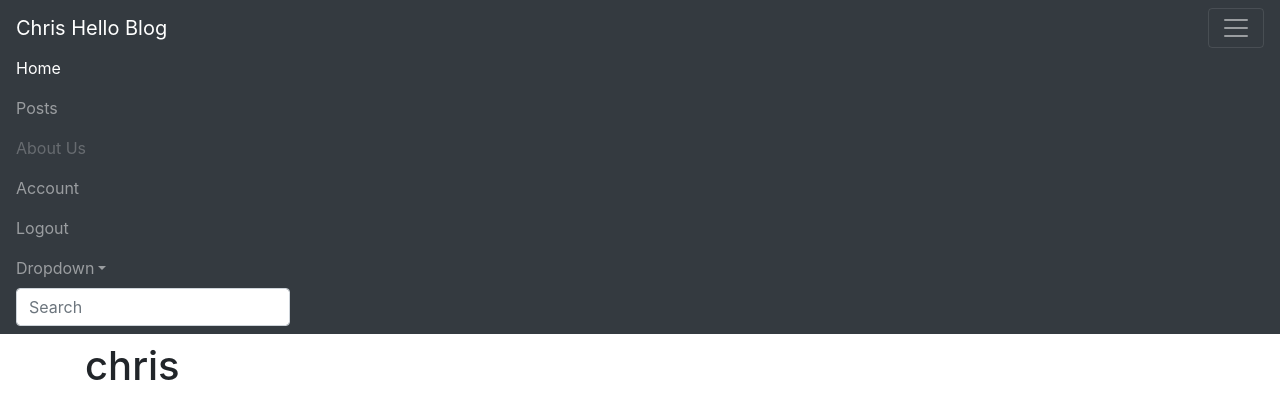
After one commit to chuac/Flask-Blog, a Flask app: page /account in a window 1280 px wide, after a click that opens the changed part. The commit adds this page. Shown: the top 419 px of the page. Run offline with Flask 2, Linux system fonts and the light colour scheme; a user stored in the database is signed in; some libraries are stand-ins or nearby versions.

Commit message:
Completed Login, Register, Logout functionalities - including links in base.html

```diff
--- a/flaskblog/routes.py
+++ b/flaskblog/routes.py
@@ -1,7 +1,8 @@
 from flask import render_template, request, redirect, url_for, flash # render_template helps use templates
-from flaskblog import app
+from flaskblog import app, db, bcrypt # importing from our package, __init__.py
 from flaskblog.forms import RegistrationForm, LoginForm #from the forms.py that we created
 from flaskblog.models import User, Post
+from flask_login import login_user, current_user, logout_user, login_required
 
 @app.route('/') #define a route and code to run. this route would be at our base url. like base google.com
 def index():
@@ -59,24 +60,44 @@ def new_post():
 
 @app.route('/register', methods=['GET', 'POST'])
 def register():
+    if current_user.is_authenticated: # user is already logged in, no need to show them register page
+        return redirect(url_for('posts'))
     form = RegistrationForm()
     if form.validate_on_submit(): # validate POST data
-        flash(f"Account created for {form.username.data}!", 'success') # flash message, using python f-strings. 2nd arg is a "category". 'success' is Bootstrap style
-        return redirect(url_for('posts')) # is a valid form so now we redirect to posts page
+        hashed_password = bcrypt.generate_password_hash(form.password.data).decode('utf-8')
+        user = User(username=form.username.data, email=form.email.data, password=hashed_password)
+        db.session.add(user)
+        db.session.commit()
+        flash(f"Account created for {form.username.data}! You are now able to log in", 'success') # flash message, using python f-strings. 2nd arg is a "category". 'success' is Bootstrap style
+        return redirect(url_for('login')) # is a valid form so now we redirect to posts page
     return render_template('register.html', form = form)
 
 @app.route('/login', methods=['GET', 'POST'])
 def login():
+    if current_user.is_authenticated: # user is already logged in, no need to show them login page
+        return redirect(url_for('posts'))
     form = LoginForm()
     if form.validate_on_submit(): # validate POST data
-        if form.email.data == 'admin@blog.com' and form.password.data == 'pass':
-            flash(f"Login successful!", 'success') # flash message, using python f-strings. 2nd arg is a "category". 'success' is Bootstrap style
-            return redirect(url_for('posts')) # is a valid form so now we redirect to posts page
+        user = User.query.filter_by(email=form.email.data).first() # retrieve a user in db that has same email as entered into the form
+        if user and bcrypt.check_password_hash(user.password, form.password.data):
+            login_user(user, remember=form.remember.data)
+            next_page = request.args.get('next') # capture what page the user was trying to visit before we asked them to login
+            return redirect(next_page) if next_page else redirect(url_for('posts'))
         else:
             flash(f"Login unsuccessful. Please check email and password", 'danger')
         #flash(f"Login successful for {form.username.data}!", 'success') # flash message, using python f-strings. 2nd arg is a "category". 'success' is Bootstrap style
         #return redirect(url_for('posts')) # is a valid form so now we redirect to posts page
-    return render_template('login.html', form = form)
+    return render_template('login.html', form = form) # login unsuccessful so just return them to login page
+
+@app.route('/logout')
+def logout():
+    logout_user() # imported this above, from flask_login
+    return redirect(url_for('index'))
+
+@app.route('/account')
+@login_required # flask_login functionality. need to tell login_manager in __init__.py where our login route is
+def account():
+    return render_template('account.html', title='Account')
 
 
 @app.route('/home2')
--- /dev/null
+++ b/flaskblog/templates/account.html
@@ -0,0 +1,9 @@
+{% extends 'base.html' %}
+
+{% block head %}
+<title>Account Page</title>
+{% endblock %}
+
+{% block body %}
+    <h1>{{ current_user.username }}</h1>
+{% endblock body %}
--- a/flaskblog/templates/base.html
+++ b/flaskblog/templates/base.html
@@ -26,11 +26,20 @@
           <li class="nav-item">
             <a class="nav-link disabled" href="#" tabindex="-1" aria-disabled="true">About Us</a>
           </li>
+          {% if current_user.is_authenticated %}
+          <a class="nav-link" href="{{ url_for('account') }}">Account</a>
+          <a class="nav-link" href="{{ url_for('logout') }}">Logout</a>
+          {% else %}
+          <li class="nav-item">
+            <a class="nav-link" href="{{ url_for('login') }}">Login</a>
+          </li>
+          <li class="nav-item">
+            <a class="nav-link" href="{{ url_for('register') }}">Register</a>
+          </li>
+          {% endif %}
           <li class="nav-item dropdown">
             <a class="nav-link dropdown-toggle" href="#" id="dropdown01" data-toggle="dropdown" aria-haspopup="true" aria-expanded="false">Dropdown</a>
             <div class="dropdown-menu" aria-labelledby="dropdown01">
-              <a class="dropdown-item" href="{{ url_for('login') }}">Login</a>
-              <a class="dropdown-item" href="{{ url_for('register') }}">Register</a>
               <a class="dropdown-item" href="http://google.com">Google</a>
             </div>
           </li>
```
Also changed, not shown: flaskblog/__init__.py (+8 -4 lines), flaskblog/forms.py (+15 -1 lines), flaskblog/models.py (+10 -2 lines), flaskblog/site.db.
